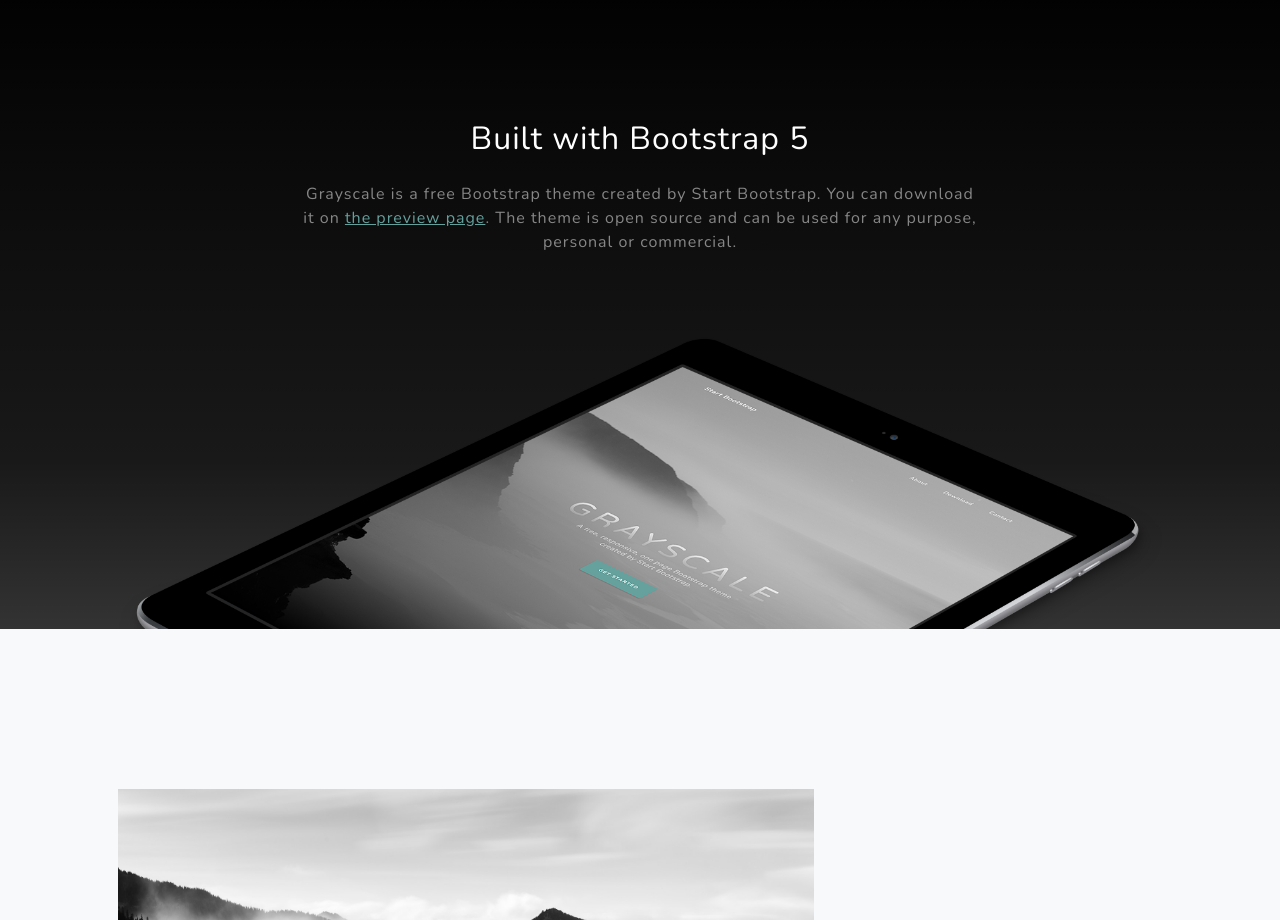
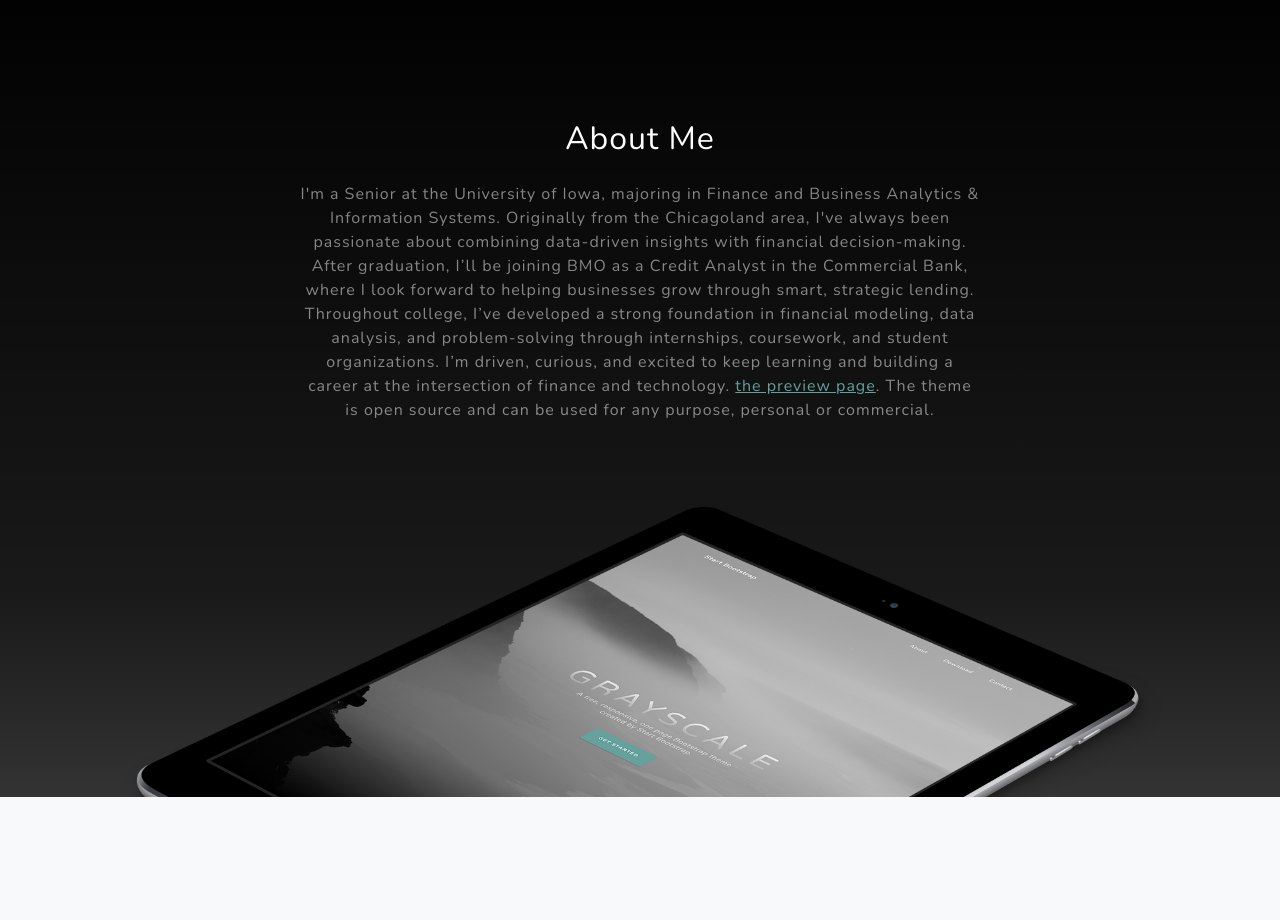
Before and after one commit to fmetcalf/frank_portfolio, a plain HTML site: page index.html in a window 1280 px wide. Shown: the part 840-1760 px from the top of the page. Drawn offline with nearby package versions, Linux system fonts and the light colour scheme.

Commit message:
Added about me section

```diff
--- a/index.html
+++ b/index.html
@@ -132,10 +132,20 @@
       <div class="container px-4 px-lg-5">
         <div class="row gx-4 gx-lg-5 justify-content-center">
           <div class="col-lg-8">
-            <h2 class="text-white mb-4">Built with Bootstrap 5</h2>
+            <h2 class="text-white mb-4">About Me</h2>
             <p class="text-white-50">
-              Grayscale is a free Bootstrap theme created by Start Bootstrap.
-              You can download it on
+              I'm a Senior at the University of Iowa, majoring in Finance and
+              Business Analytics & Information Systems. Originally from the
+              Chicagoland area, I've always been passionate about combining
+              data-driven insights with financial decision-making. After
+              graduation, I’ll be joining BMO as a Credit Analyst in the
+              Commercial Bank, where I look forward to helping businesses grow
+              through smart, strategic lending. Throughout college, I’ve
+              developed a strong foundation in financial modeling, data
+              analysis, and problem-solving through internships, coursework, and
+              student organizations. I’m driven, curious, and excited to keep
+              learning and building a career at the intersection of finance and
+              technology.
               <a
                 href="https://startbootstrap.com/theme/grayscale/"
                 target="_blank"
```
